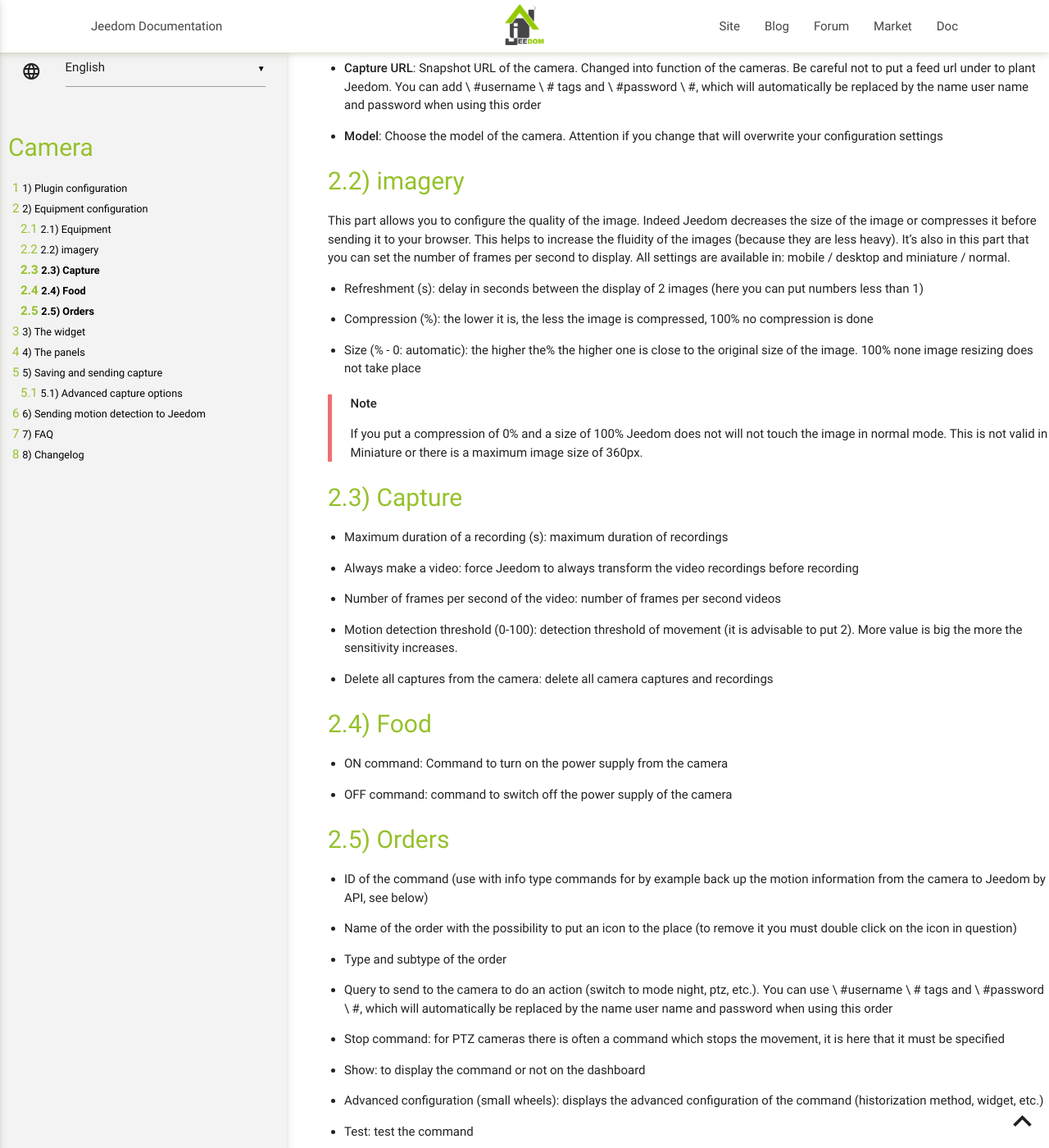
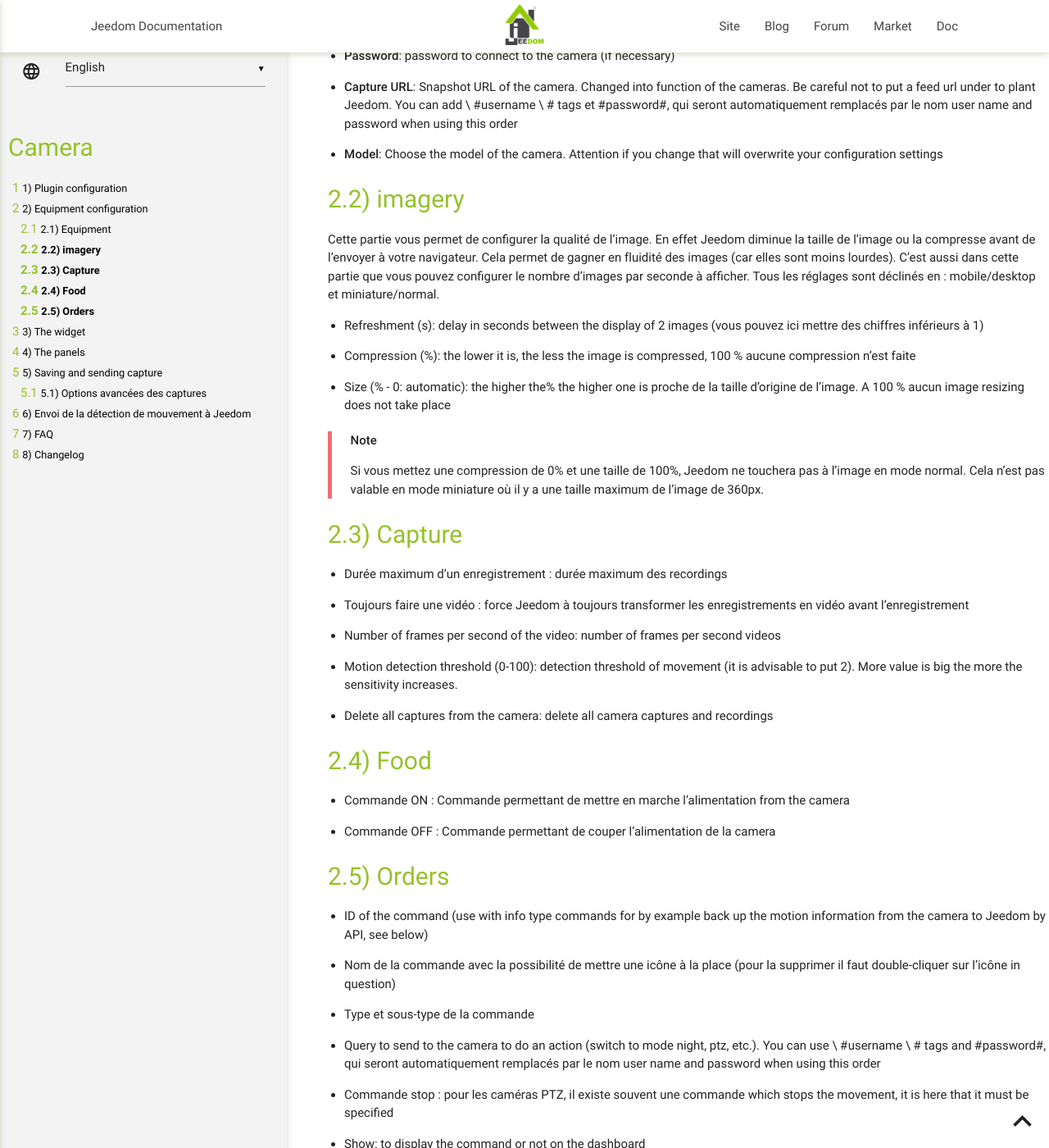
Before and after one commit to jeedom/plugin-camera, a Jekyll site: the page built from docs/en_US/index.md, in a window 1280 px wide and 1400 px high, scrolled down 896 px. Shown: the whole window at 82% size. Built offline with Jekyll 4.4.1, drawn with Linux system fonts in a browser that asks for light colours; our own code applies the rules of GitHub Pages for plain Markdown files; some of the changed text lies outside the part shown.

Commit message:
[ROBOT] Action all

```diff
--- a/docs/en_US/index.md
+++ b/docs/en_US/index.md
@@ -18,12 +18,13 @@ there are some advanced configuration settings:
     recorded (it is not recommended to touch it). If this quota is
     reaches Jeedom will delete the oldest captures.
 
--   **The camera plugin must react to interactions**: keywords /
-    sentences that the plugin will react via Jeedom's interactions.
+-   **Le plugin caméra doit réagir aux interactions** : mots clés /
+    phrases auxquel(le)s le plugin réagira via les interactions de Jeedom.
 
 -   **Panel**: Allows you to display the panel (Menu
-    Home &gt; Camera) and have a view on all of your
-    cameras (see below)
+    Accueil -> Caméra) et d’avoir une vue sur l’ensemble de vos
+    caméras (voir plus bas). N'oubliez pas d'activer le panel dans la configuration du plugin pour y avoir accès plus tard.
+
 
 Equipment configuration
 =============================
@@ -58,7 +59,7 @@ Here you have the main information of your camera:
 -   **Capture URL**: Snapshot URL of the camera. Changed into
     function of the cameras. Be careful not to put a feed url under
     to plant Jeedom. You can add \ #username \ # tags
-    and \ #password \ #, which will automatically be replaced by the name
+    et \#password\#, qui seront automatiquement remplacés par le nom
     user name and password when using this
     order
 
@@ -68,37 +69,37 @@ Here you have the main information of your camera:
 imagery
 ------
 
-This part allows you to configure the quality of the image. Indeed
-Jeedom decreases the size of the image or compresses it before sending it to
-your browser. This helps to increase the fluidity of the images (because
-they are less heavy). It's also in this part that you can
-set the number of frames per second to display. All settings
-are available in: mobile / desktop and miniature / normal.
+Cette partie vous permet de configurer la qualité de l’image. En effet
+Jeedom diminue la taille de l’image ou la compresse avant de l’envoyer à
+votre navigateur. Cela permet de gagner en fluidité des images (car
+elles sont moins lourdes). C’est aussi dans cette partie que vous pouvez
+configurer le nombre d’images par seconde à afficher. Tous les réglages
+sont déclinés en : mobile/desktop et miniature/normal.
 
 -   Refreshment (s): delay in seconds between the display of 2
-    images (here you can put numbers less than 1)
+    images (vous pouvez ici mettre des chiffres inférieurs à 1)
 
 -   Compression (%): the lower it is, the less the image is compressed,
-    100% no compression is done
+    100 % aucune compression n’est faite
 
 -   Size (% - 0: automatic): the higher the% the higher one is
-    close to the original size of the image. 100% none
+    proche de la taille d’origine de l’image. A 100 % aucun
     image resizing does not take place
 
 > **Note**
 >
-> If you put a compression of 0% and a size of 100% Jeedom does not
-> will not touch the image in normal mode. This is not valid in
-> Miniature or there is a maximum image size of 360px.
+> Si vous mettez une compression de 0% et une taille de 100%, Jeedom ne
+> touchera pas à l’image en mode normal. Cela n’est pas valable en mode
+> miniature où il y a une taille maximum de l’image de 360px.
 
 Capture
 -------
 
--   Maximum duration of a recording (s): maximum duration of
+-   Durée maximum d’un enregistrement : durée maximum des
     recordings
 
--   Always make a video: force Jeedom to always transform the
-    video recordings before recording
+-   Toujours faire une vidéo : force Jeedom à toujours transformer les
+    enregistrements en vidéo avant l’enregistrement
 
 -   Number of frames per second of the video: number of frames per
     second videos
@@ -113,10 +114,10 @@ Capture
 Food
 ------------
 
--   ON command: Command to turn on the power supply
+-   Commande ON : Commande permettant de mettre en marche l’alimentation
     from the camera
 
--   OFF command: command to switch off the power supply of the
+-   Commande OFF : Commande permettant de couper l’alimentation de la
     camera
 
 Orders
@@ -126,19 +127,19 @@ Orders
     example back up the motion information from the camera to Jeedom
     by API, see below)
 
--   Name of the order with the possibility to put an icon to the
-    place (to remove it you must double click on the icon
+-   Nom de la commande avec la possibilité de mettre une icône à la
+    place (pour la supprimer il faut double-cliquer sur l’icône
     in question)
 
--   Type and subtype of the order
+-   Type et sous-type de la commande
 
 -   Query to send to the camera to do an action (switch to mode
     night, ptz, etc.). You can use \ #username \ # tags and
-    \ #password \ #, which will automatically be replaced by the name
+    \#password\#, qui seront automatiquement remplacés par le nom
     user name and password when using this
     order
 
--   Stop command: for PTZ cameras there is often a command
+-   Commande stop : pour les caméras PTZ, il existe souvent une commande
     which stops the movement, it is here that it must be specified
 
 -   Show: to display the command or not on the dashboard
@@ -164,11 +165,11 @@ browse these captures.
 > On the dashboard and the panel it is possible to resize the
 > widget to adapt it to his needs
 
-Clicking on the image displays it in a window and
-in a larger format.
+Un clic sur l’image permet d’afficher celle-ci dans une fenêtre et
+dans un format plus grand.
 
-A click on the last command to browse the captures you
-will display this one.
+Un clic sur la dernière commande pour parcourir les captures vous
+affichera celle-ci.
 
 You find here all the catches organized by day then by
 date, you can for each of them:
@@ -179,9 +180,9 @@ date, you can for each of them:
 
 -   delete it
 
-In mobile the widget is a bit different if you click on the image of
-the camera you get this one in bigger with the controls
-possible.
+En mobile le widget est un peu différent : si vous cliquez sur l’image de
+la caméra vous obtenez celle-ci en plus grande avec les commandes
+possibles.
 
 The panels
 ==========
@@ -199,42 +200,47 @@ It is of course also available in mobile by Plugin → Camera:
 Saving and sending capture
 ==================================
 
-This command a little specific allows following the catch of capture of
-send it (compatible with the plugin slack, mail and
-transfer)
+Cette commande un peu spécifique permet suite à la prise de capture de
+faire l’envoi de celle-ci (compatible avec le plugin slack, mail et
+transfert).
 
-The configuration is simple enough you call the send action of
-capture, in the title section you pass the options (by default it
-you just have to put the number of capture wanted but you can go more
-far with the advanced options) and in the message part the command of the
-plugin (currently slack, mail or transfer) which sends the
-catches. You can put several separated by &&.
+La configuration est assez simple vous appelez l’action d’envoi de
+capture (dénommée "Enregistrement") dans un scénario. Dans la partie titre vous passez les options.
 
-Advanced capture options
+Par défaut il suffit de mettre le nombre de captures voulues dans le champ "nombre captures ou options", mais vous pouvez aller plus
+loin avec des options (voir détail ci-dessous "options avancées des captures"). Dans la partie message, vous n'avez plus qu'à renseigner la commande du plugin (actuellement slack, mail ou transfert) qui fait l’envoi des captures. Vous pouvez en mettre plusieurs séparés par des &&.
+
+Options avancées des captures
 ---------------------------
 
 -   nbSnap: number of captures, if not specified then the catches are
-    made up to a request to stop the recording or arrest of the
+    faites jusqu’à une demande d’arrêt d’enregistrement ou d’arrêt de la
     camera
 
 -   delay: delay between 2 capture, if not specified then the delay is
-    1s
+    1 s
 
 -   wait: timeout before starting the captures, if not
     specified then no sending is done
 
--   sendPacket: number of snapshot triggering sending packet, if not
-    specified then the catches will be sent at the end
+-   sendPacket : nombre de capture déclenchant l’envoi de paquet de captures, si non
+    précisé alors les captures seront envoyées qu’à la fin
 
--   detectMove = 1: send the captures only if a change greater than
-    detection threshold (see camera configuration) arrives
+-   detectMove=1 : envoi les captures que s'il y a un changement supérieur au
+    seuil de détection (voir configuration de la caméra)
 
 -   movie = 1: Once the recording is finished, the images are
-    converted to video
+    converties en vidéo
 
--   sendFirstSnap = 1: send the first capture of the record
+-   sendFirstSnap=1 : envoi la première capture de l’enregistrement
 
-Sending motion detection to Jeedom
+> **Exemples**
+>
+> nbSnap=3 delay=5 ==> envoi 3 captures faites à 5 secondes d'intervalle (envoi déclenché via le scénario)
+> movie=1 sendFirstSnap=1 detectMove=1 ==> envoi la première capture, puis envoi d'une capture à chaque détection de mouvement et enregistre une vidéo jusqu'à la commande "Arrêter Enregistrement" à insérer dans le scénario. Le film sera stocké sur votre Jeedom.
+
+
+Envoi de la détection de mouvement à Jeedom
 ===========================================
 
 If you have a camera that has motion detection and that
@@ -261,7 +267,7 @@ The list of compatible cameras is
 Changelog
 =========
 
--   JEED-336: Addition of the history button on the full screen view
+-   JEED-336 : Rajout du bouton historique sur la vue pleine écran
 
 -   Redesign of camera display management (setting the
     compression and size of the image)
```
Also changed, not shown: docs/en_US/changelog.md (+5 -0 lines), docs/es_ES/changelog.md (+5 -0 lines), docs/es_ES/index.md (+61 -55 lines).
